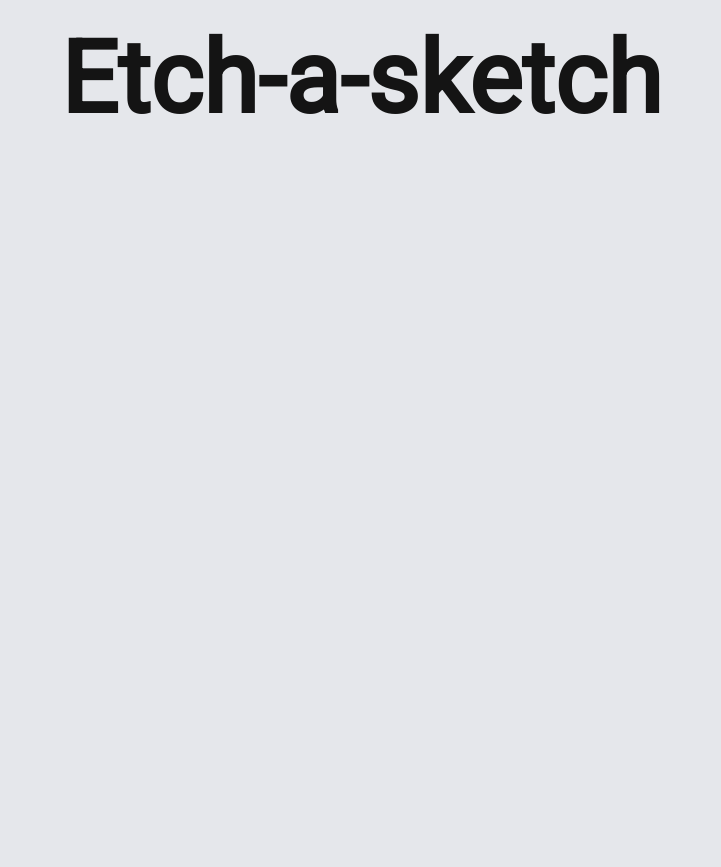
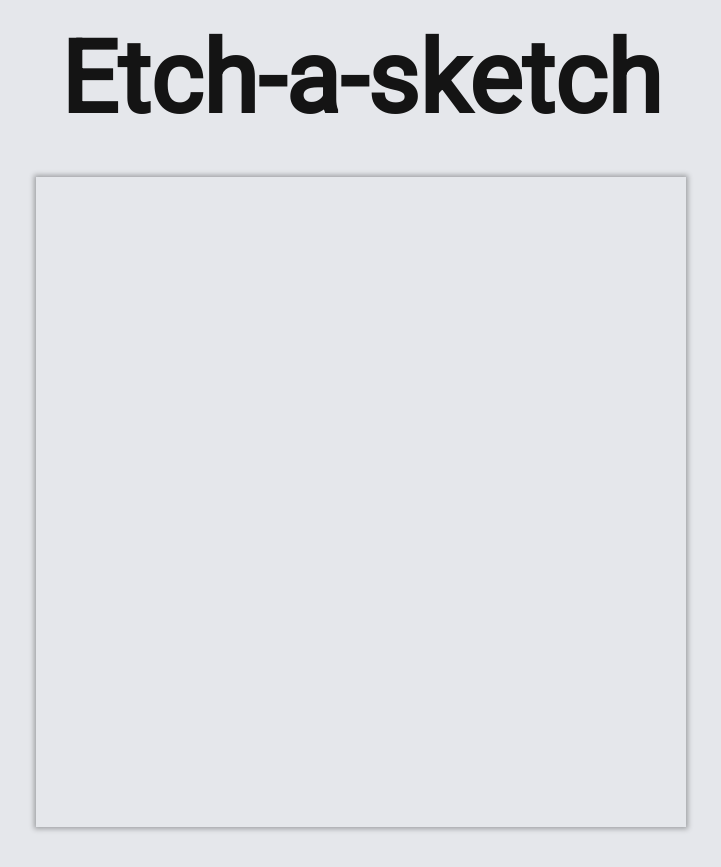
Before and after one commit to balinwarren/Etch-a-Sketch, a plain HTML site: page index.html in a window 1280 px wide. Shown: the whole page, without its empty margins (279-1000 px from the left). Before the commit the page ends 800 px from the top, so only its background shows below. Drawn offline with Linux system fonts and the light colour scheme.

Commit message:
Added grid canvas

```diff
--- a/index.html
+++ b/index.html
@@ -9,6 +9,11 @@
 </head>
 <body>
   <h1 class="title">Etch-a-sketch</h1>
+  <div class="container">
+    <div class="grid-container">
+
+    </div>
+  </div>
   <script src="./app.js"></script>
 </body>
 </html>
--- a/style.css
+++ b/style.css
@@ -12,3 +12,16 @@ body {
   text-align: center;
   margin: 20px 0 0 0
 }
+
+.container {
+  display: flex;
+  justify-content: center;
+  align-items: center;
+  margin: 40px;
+}
+
+.grid-container {
+  box-shadow: 0px 0px 5px 2px rgba(0, 0, 0, .3);
+  height: 650px;
+  width: 650px;
+}
```
